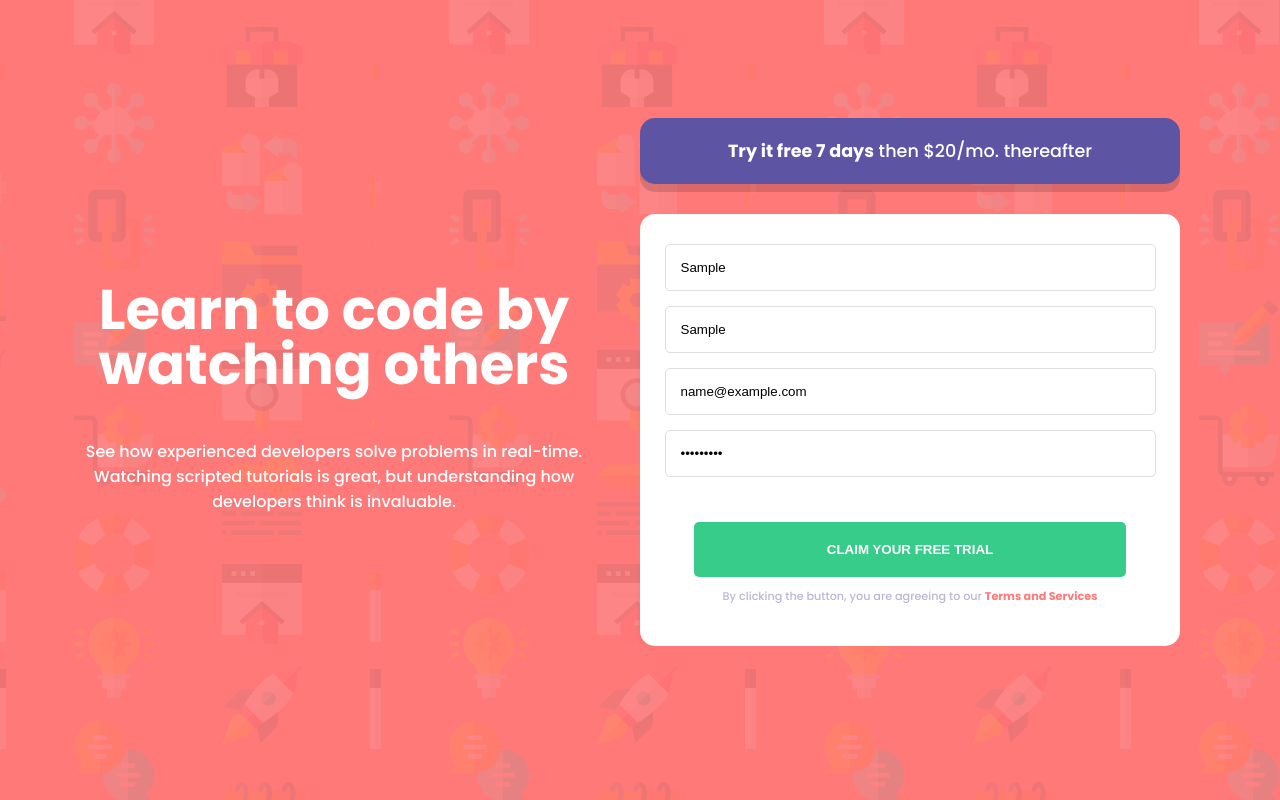
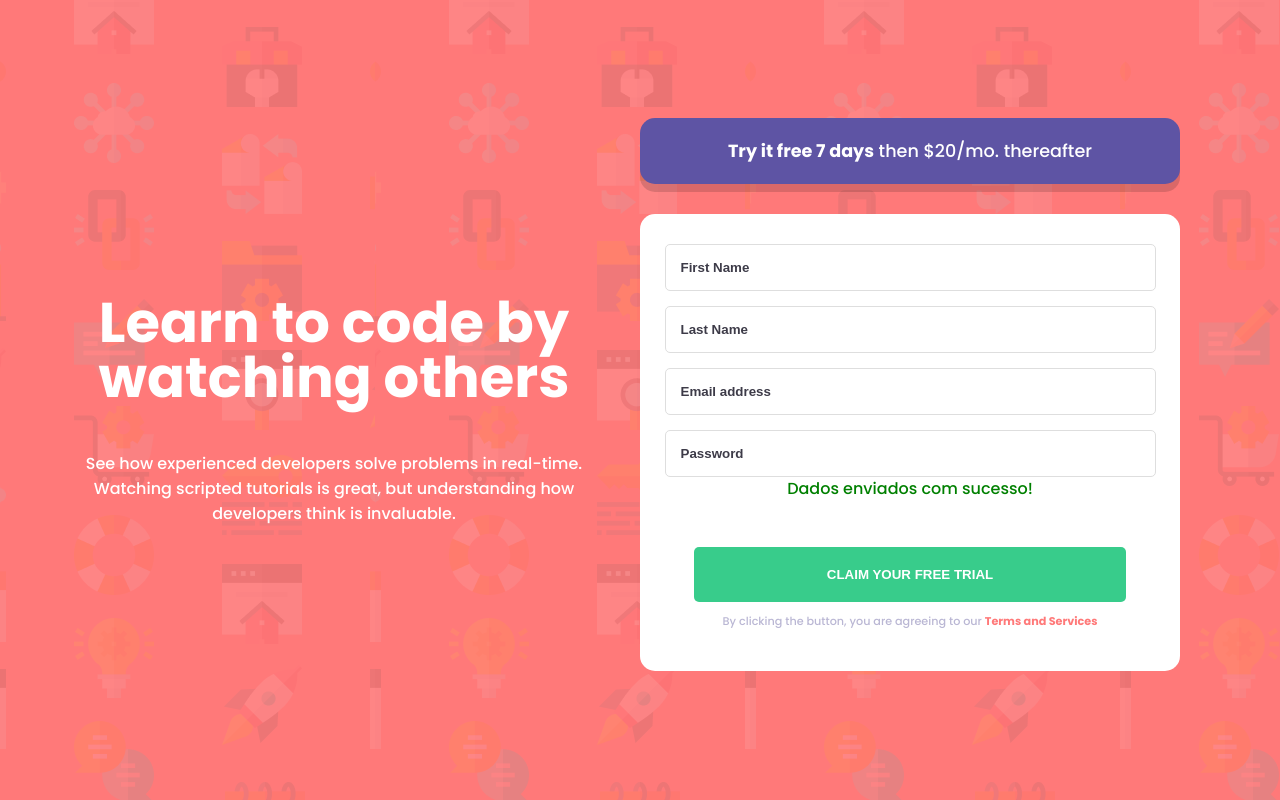
Before and after one commit to sergiohrodrigues/Formulario, a plain HTML site: page index.html in a window 1280 px wide. Both pictures are taken after typing "Sample", "Sample", "name@example.com", "Sample123" into the empty fields and a click on the input "CLAIM YOUR FREE TRIAL". Drawn offline with Linux system fonts and the light colour scheme.

Commit message:
sucesso active

```diff
--- a/assets/css/style.css
+++ b/assets/css/style.css
@@ -135,6 +135,12 @@ body{
     color: #FF7979;
 }
 
+#sucess{
+    display: none;
+    margin-top: -1rem;
+    color: green;
+}
+
 @media screen and (min-width: 1024px){
     .principal{
         display: flex;
--- a/assets/js/main.js
+++ b/assets/js/main.js
@@ -1,6 +1,7 @@
 let btnSubmit = document.querySelector('#btn');
 let btns = document.querySelectorAll('.form__item')
 let erroParag = document.querySelectorAll('#erroParag');
+const sucess = document.querySelector("#sucess")
 
 btnSubmit.addEventListener('click', verificarCampoInvalido)
 
@@ -8,12 +9,14 @@ function verificarCampoInvalido(event) {
     event.preventDefault();
 
     for (let i = 0; i < btns.length; i++) {
-        if (btns[i].value === '') {
+        if (btns[i].value !== '') {
+            btns[i].classList.remove('form__item-img');
+            erroParag[i].style.display = 'none';
+            sucess.style.display = "block"
+            btns[i].value = ""
+        } else {
             btns[i].classList.add('form__item-img');
             erroParag[i].style.display = 'Block';
-        } else {
-            btns[i].classList.remove('form__item-img');
-            erroParag[i].style.display = 'none';
         }
     }
 }
--- a/index.html
+++ b/index.html
@@ -25,15 +25,16 @@
 
             <div class="form">
                 <form>
-                    <input type="text" placeholder="First Name" id="nome" class="form__item">
+                    <input type="text" placeholder="First Name" id="nome" class="form__item" required>
                     <p id="erroParag">First Name cannot be empty</p>
-                    <input type="text" placeholder="Last Name" id="sobrenome" class="form__item">
+                    <input type="text" placeholder="Last Name" id="sobrenome" class="form__item" required>
                     <p id="erroParag">Last Name cannot be empty</p>
-                    <input type="text" placeholder="Email address" id="email" class="form__item">
+                    <input type="text" placeholder="Email address" id="email" class="form__item" required>
                     <p id="erroParag">Looks like this is not an email</p>
-                    <input type="password" placeholder="Password" id="senha" class="form__item">
+                    <input type="password" placeholder="Password" id="senha" class="form__item" required>
                     <p id="erroParag">Password cannot be empty</p>
 
+                    <p id="sucess">Dados enviados com sucesso!</p>
                     <input type="submit" value="CLAIM YOUR FREE TRIAL" id="btn" class="submit">
                 </form>
 
```
